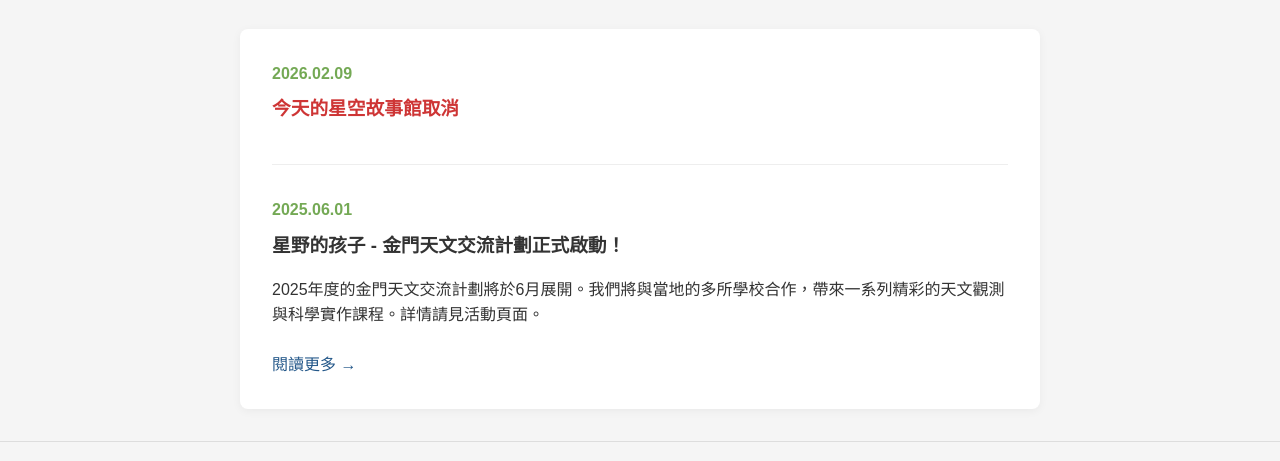
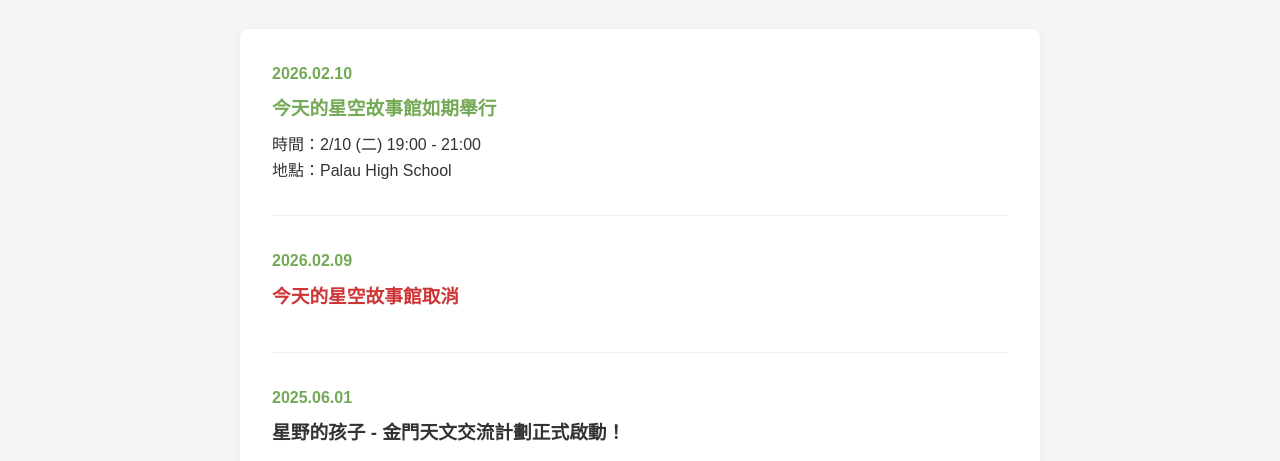
Before and after one commit to Hoshikoplan/Hoshiko_website, a plain HTML site: page index.html in a window 1280 px wide. Shown: the part 725-1186 px from the top of the page. Drawn offline with Linux system fonts and the light colour scheme.

Commit message:
updated 0210 ssh

```diff
--- a/index.html
+++ b/index.html
@@ -691,6 +691,21 @@
                     style="border-bottom: 1px solid #eee; padding-bottom: 2rem; margin-bottom: 2rem;">
                     <div class="announcement-date"
                         style="color: var(--primary-color); font-weight: bold; margin-bottom: 0.5rem;">
+                        <span class="lang-zh">2026.02.10</span><span class="lang-en">Feb 10, 2026</span>
+                    </div>
+                    <h3 style="margin-bottom: 0.5rem; color: var(--primary-color);">
+                        <span class="lang-zh">今天的星空故事館如期舉行</span>
+                        <span class="lang-en">Today's Starry Story House Held as Scheduled</span>
+                    </h3>
+                    <p style="margin-bottom: 0;">
+                        <span class="lang-zh">時間：2/10 (二) 19:00 - 21:00<br>地點：Palau High School</span>
+                        <span class="lang-en">Time: Feb 10 (Tue) 19:00 - 21:00<br>Location: Palau High School</span>
+                    </p>
+                </div>
+                <div class="announcement-item"
+                    style="border-bottom: 1px solid #eee; padding-bottom: 2rem; margin-bottom: 2rem;">
+                    <div class="announcement-date"
+                        style="color: var(--primary-color); font-weight: bold; margin-bottom: 0.5rem;">
                         <span class="lang-zh">2026.02.09</span><span class="lang-en">Feb 9, 2026</span>
                     </div>
                     <h3 style="margin-bottom: 0.5rem; color: #ce3535;">
```
